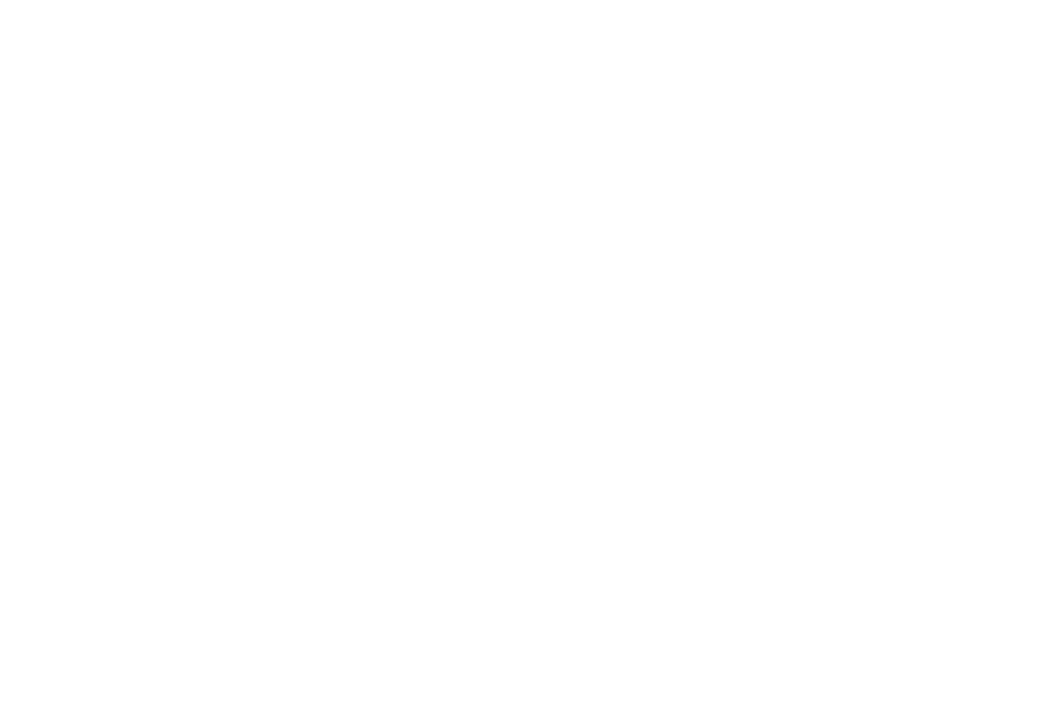
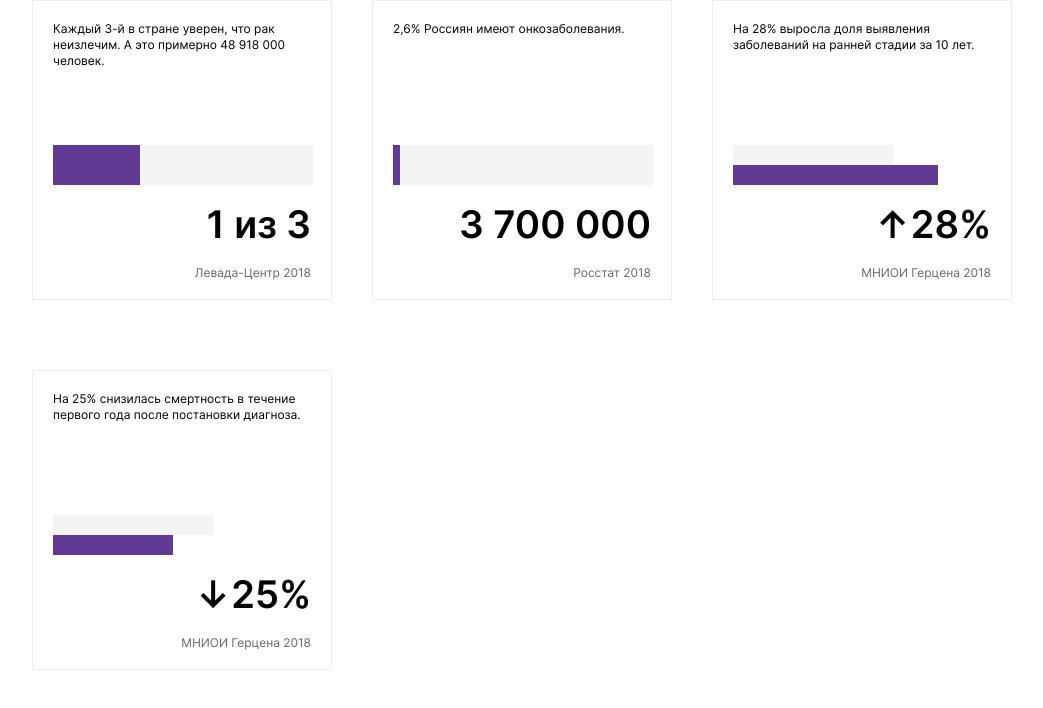
Before and after one commit to zajcevakaterina/raklechitsa, a Nuxt app: page / in a window 1280 px wide. Shown: the top 708 px of the page, without its empty margins (118-1161 px from the left). Built offline with nearby package versions, Linux system fonts and the light colour scheme.

Commit message:
Update index.vue

```diff
--- a/pages/index.vue
+++ b/pages/index.vue
@@ -1,5 +1,15 @@
-<template> </template>
+<template>
+  <div>
+    <statistics></statistics>
+  </div>
+</template>
 
-<script></script>
 
-<style scoped></style>
+<script>
+import Statistics from '@/components/Statistics';
+export default {
+  components: {
+    statistics: Statistics,
+  },
+};
+</script>
```
